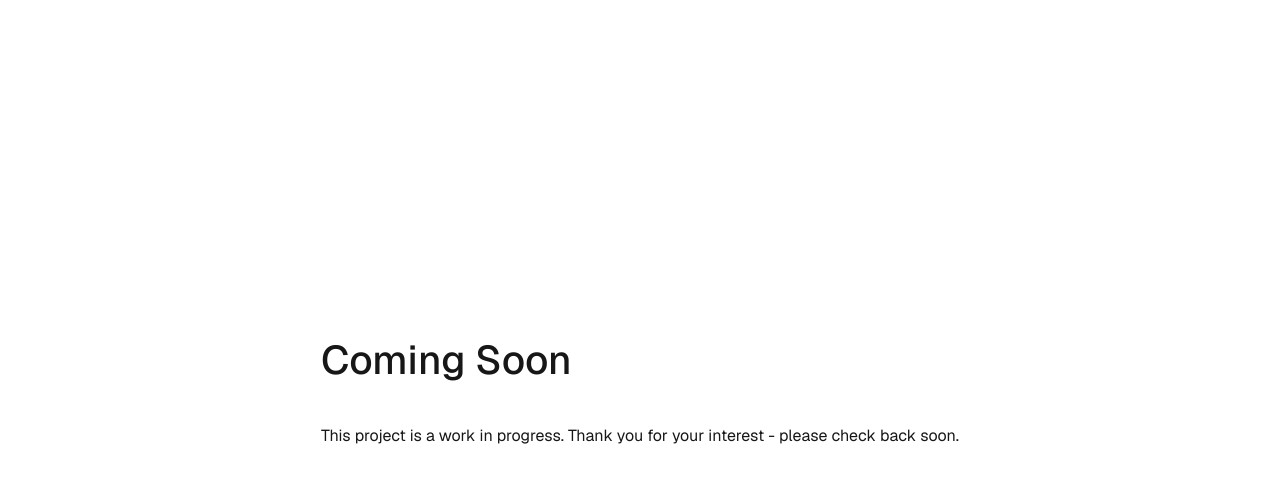
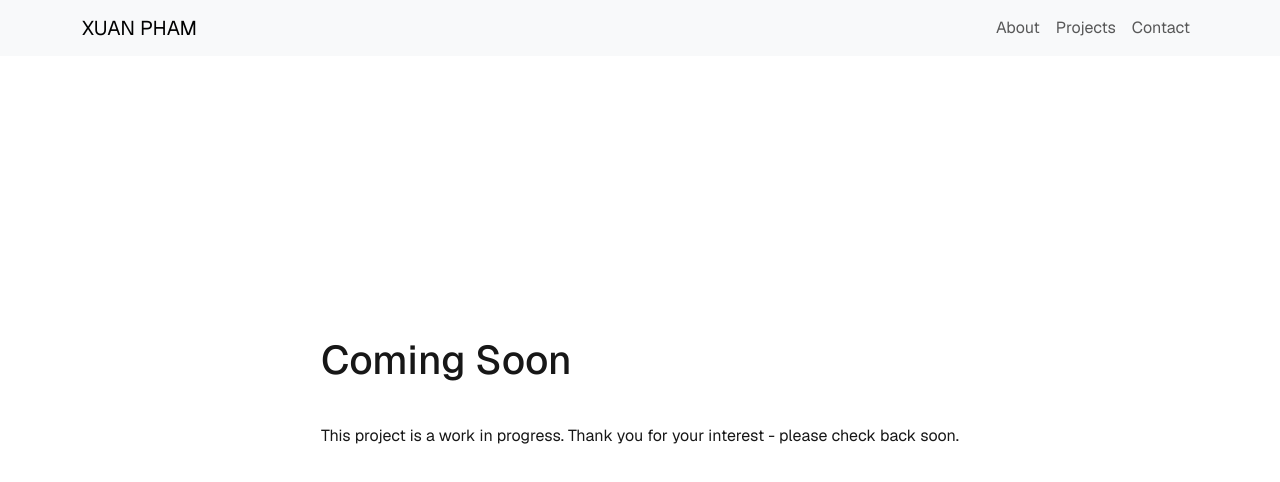
Before and after one commit to Moonfox404/portfolio, a Next.js app: page /coming-soon in a window 1280 px wide. Shown: the top 482 px of the page. Built offline with nearby package versions, Linux system fonts and the light colour scheme.

Commit message:
add nav bar to coming soon page

```diff
--- a/app/coming-soon/page.tsx
+++ b/app/coming-soon/page.tsx
@@ -1,9 +1,11 @@
+import PortfolioNavbar from "../components/PortfolioNavbar";
 import styles from "../page.module.css";
 
 
 const ComingSoon = () => {
   return <div className={styles.page}>
     <main className={styles.main}>
+      <PortfolioNavbar />
       <h1>Coming Soon</h1>
       <p>This project is a work in progress. Thank you for your interest - please check back soon.</p>
     </main>
```
